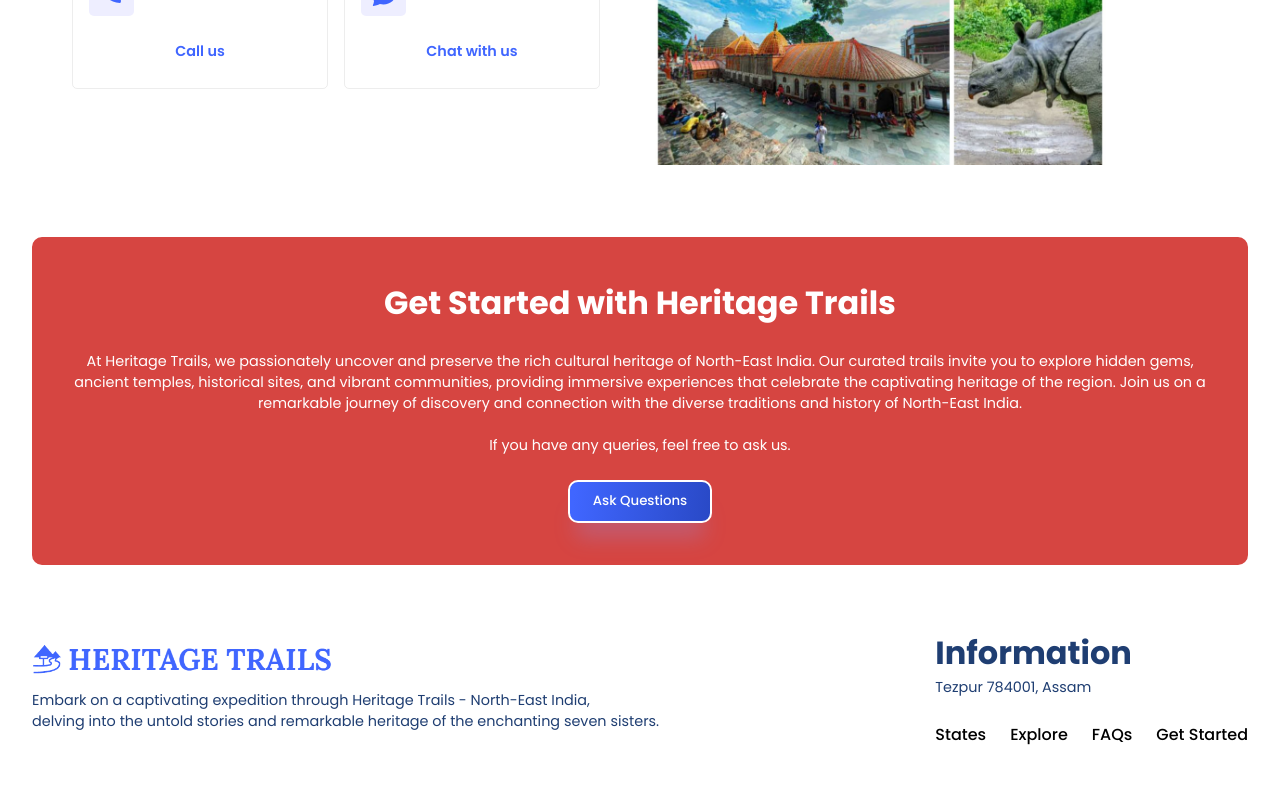
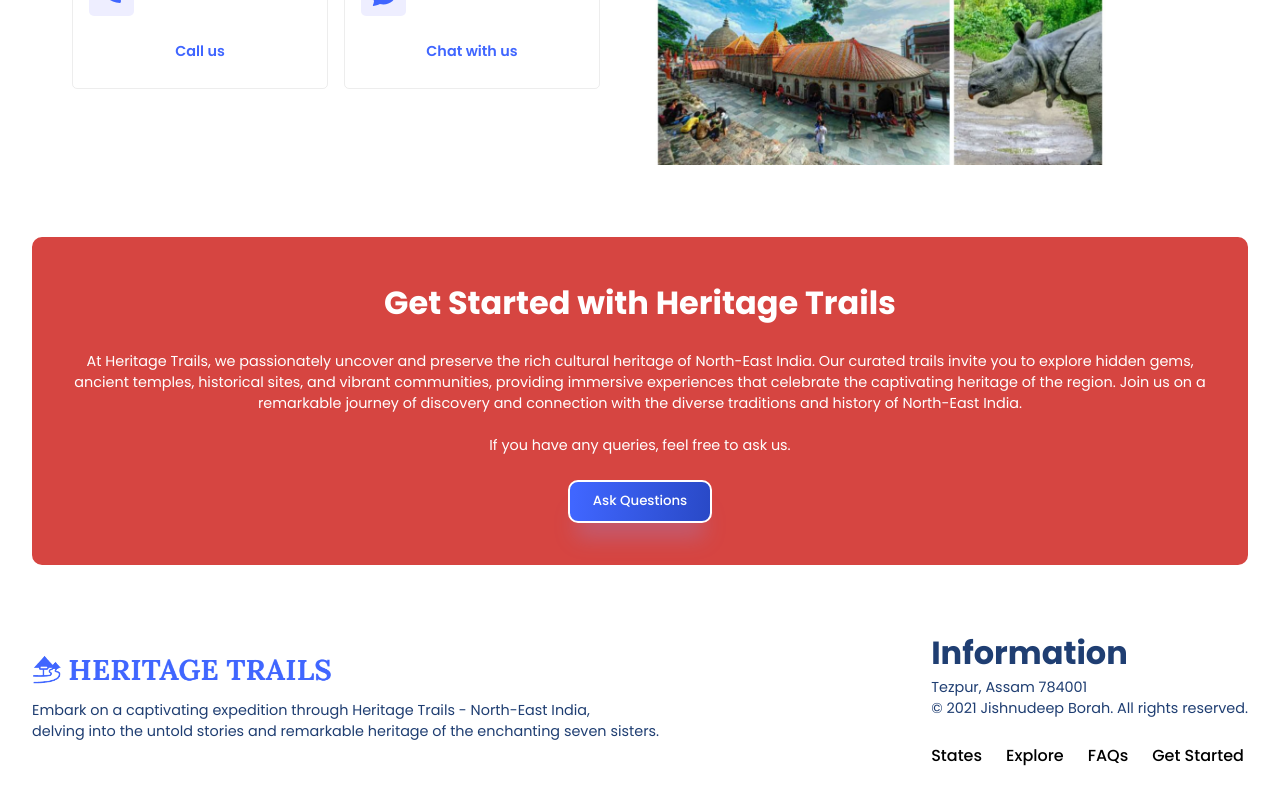
Before and after one commit to Jishnu2608/Heritage-Trails-Main, a React (Vite) app: page / in a window 1280 px wide. Shown: the part 3674-4474 px from the top of the page. Before the commit the page ends 4453 px from the top, so only its background shows below. Built offline with nearby package versions, Linux system fonts and the light colour scheme.

Commit message:
Footer updated

```diff
--- a/src/components/Footer/Footer.jsx
+++ b/src/components/Footer/Footer.jsx
@@ -19,7 +19,7 @@ const Footer = () => {
 
             <div className="flexColStart f-right">
                 <span className="primaryText">Information</span>
-                <span className="secondaryText" style={{color: "#1f3e72"} }>Tezpur 784001, Assam</span>
+                <span className="secondaryText" style={{color: "#1f3e72"} }>Tezpur, Assam 784001<br/>© 2021 Jishnudeep Borah. All rights reserved.</span>
 
                 <div className="flexCenter f-menu">
                 <Link to="states" smooth={true} duration={500}>
```
